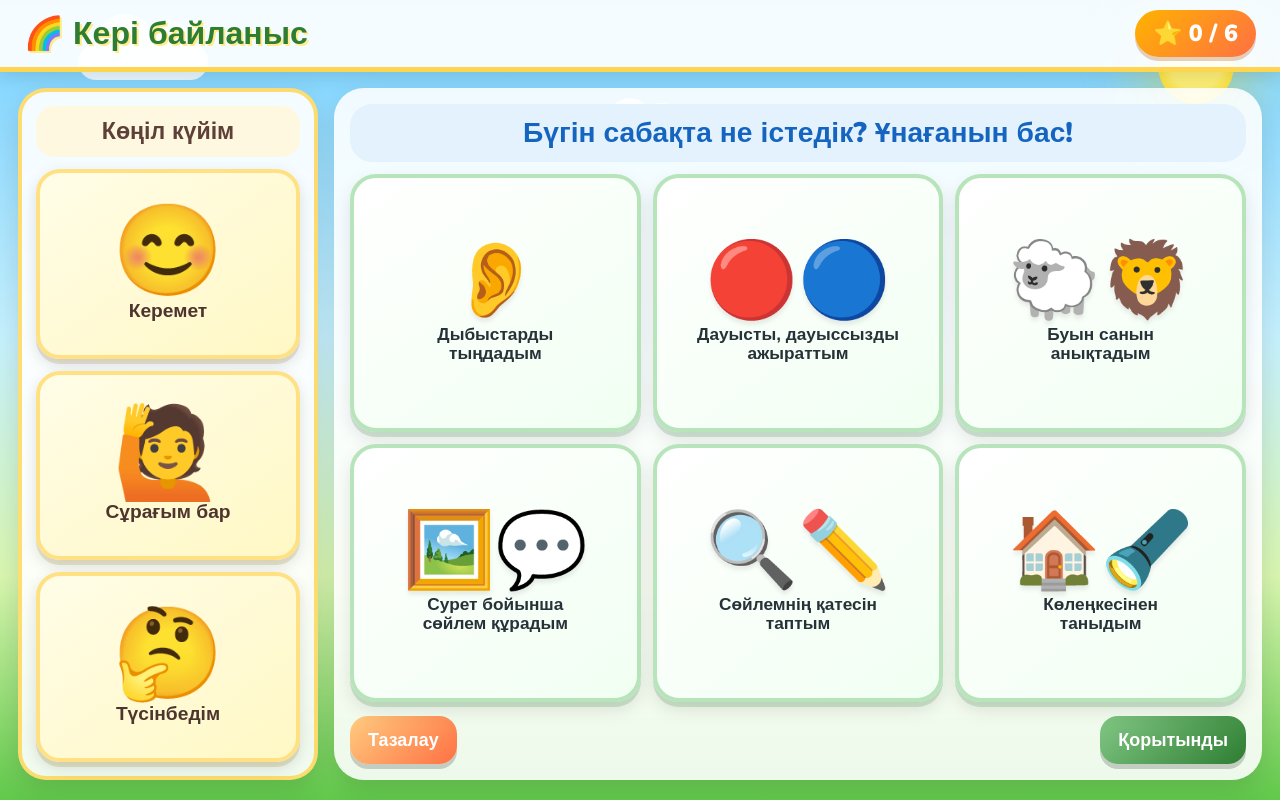
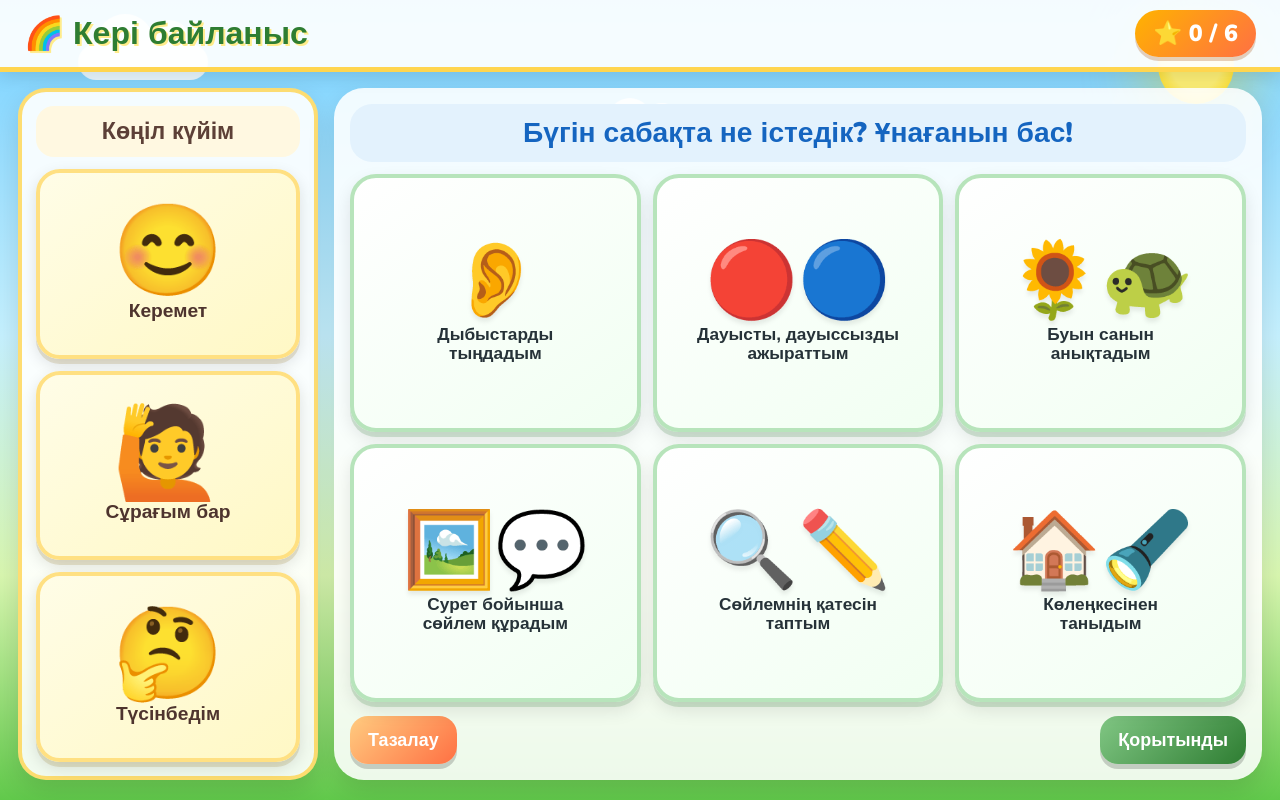
Before and after one commit to YERNARTHECREATOR/keri-bailanys, a plain HTML site: page index.html in a window 1280 px wide. Drawn offline with nearby package versions, Linux system fonts and the light colour scheme.

Commit message:
Update index.html

```diff
--- a/index.html
+++ b/index.html
@@ -75,7 +75,7 @@ body{background:linear-gradient(180deg,#74cfff 0%,#c6f1ff 42%,#d9f7b0 72%,#61c94
     <div class="tasks" id="tasks">
       <button class="task" data-title="Дыбыстарды тыңдадым"><span class="tick">✓</span><span class="taskIcon">👂</span><span class="taskText">Дыбыстарды<br>тыңдадым</span></button>
       <button class="task" data-title="Дауысты, дауыссызды ажыраттым"><span class="tick">✓</span><span class="taskIcon">🔴🔵</span><span class="taskText">Дауысты, дауыссызды<br>ажыраттым</span></button>
-      <button class="task" data-title="Буын санын анықтадым"><span class="tick">✓</span><span class="taskIcon">🐑🦁</span><span class="taskText">Буын санын<br>анықтадым</span></button>
+      <button class="task" data-title="Буын санын анықтадым"><span class="tick">✓</span><span class="taskIcon">🌻🐢</span><span class="taskText">Буын санын<br>анықтадым</span></button>
       <button class="task" data-title="Сурет бойынша сөйлем құрадым"><span class="tick">✓</span><span class="taskIcon">🖼️💬</span><span class="taskText">Сурет бойынша<br>сөйлем құрадым</span></button>
       <button class="task" data-title="Сөйлемнің қатесін таптым"><span class="tick">✓</span><span class="taskIcon">🔍✏️</span><span class="taskText">Сөйлемнің қатесін<br>таптым</span></button>
       <button class="task" data-title="Көлеңкесінен таныдым"><span class="tick">✓</span><span class="taskIcon">🏠🔦</span><span class="taskText">Көлеңкесінен<br>таныдым</span></button>
```
